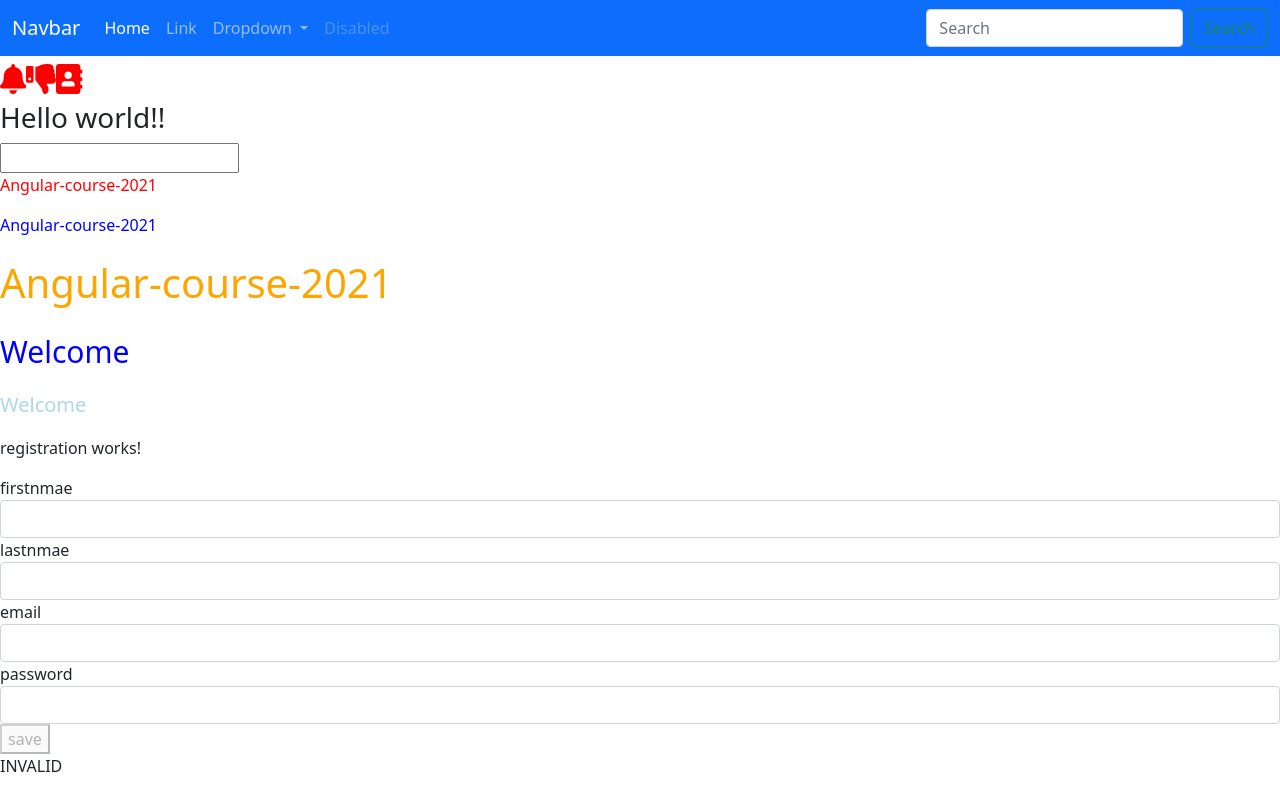
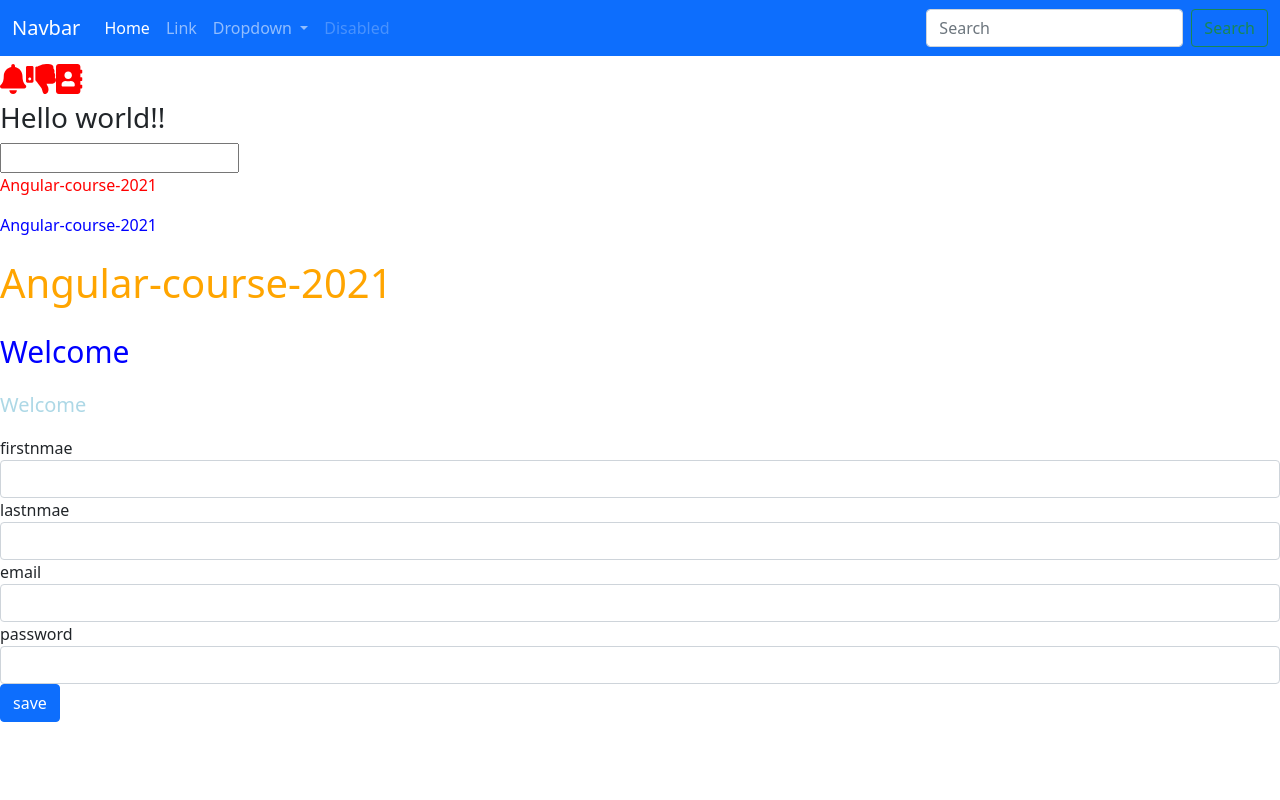
Before and after one commit to ManuDev03/angular-course-2021, an Angular app: page / in a window 1280 px wide. Built offline with nearby package versions, Linux system fonts and the light colour scheme.

Commit message:
ngsubmit save form values

```diff
--- a/src/app/app.component.html
+++ b/src/app/app.component.html
@@ -48,4 +48,9 @@
 <p [ngClass] = '{"blueEnabled":true}'>Welcome</p>
 <p [ngClass] = 'condition ? "blueEnabled":"blueDisabled"'>Welcome</p>
 
-<app-registration></app-registration>
+<!-- <app-registration></app-registration> -->
+
+
+<app-editor>
+
+</app-editor>
--- /dev/null
+++ b/src/app/editor/editor.component.html
@@ -0,0 +1,47 @@
+<form [formGroup]="myform" (ngSubmit)="save()">
+  <div class="form-group">
+    <label for="">firstnmae</label>
+  </div>
+  <div>
+    <input
+      type="text"
+      name="firstname"
+      class="form-control"
+      formControlName="fname"
+    />
+  </div>
+  <div class="form-group">
+    <label for="">lastnmae</label>
+  </div>
+  <div>
+    <input
+      type="text"
+      name="lastname"
+      class="form-control"
+      formControlName="lname"
+    />
+  </div>
+  <div class="form-group">
+    <label for="">email</label>
+  </div>
+  <div>
+    <input
+      type="text"
+      name="email"
+      class="form-control"
+      formControlName="email"
+    />
+  </div>
+  <div class="form-group">
+    <label for="">password</label>
+  </div>
+  <div>
+    <input
+      type="text"
+      name="password"
+      class="form-control"
+      formControlName="password"
+    />
+  </div>
+  <button class="btn btn-primary">save</button>
+</form>
--- /dev/null
+++ b/src/app/editor/editor.component.ts
@@ -0,0 +1,26 @@
+import { Component, OnInit } from '@angular/core';
+import { FormControl,FormGroup } from '@angular/forms';
+
+@Component({
+  selector: 'app-editor',
+  templateUrl: './editor.component.html',
+  styleUrls: ['./editor.component.css']
+})
+export class EditorComponent implements OnInit {
+  myform=new FormGroup({
+    fname :new FormControl(''),
+    lname :new FormControl(''),
+    email :new FormControl(''),
+    password :new FormControl('')
+
+  })
+
+  constructor() { }
+
+  ngOnInit(): void {
+  }
+  save(){
+    console.log(this.myform.value)
+  }
+
+}
--- a/src/app/student/registration/registration.component.html
+++ b/src/app/student/registration/registration.component.html
@@ -44,6 +44,6 @@
 
         </div>
     </div>
-    <button [disabled] = "myform.invalid" (click)="save()">save</button>
+    <button [disabled] = "myform.invalid" class="btn btn-primary" (click)="save()">save</button>
 </form>
 {{myform.status}}
```
Also changed, not shown: src/app/app.module.ts (+7 -3 lines), src/app/editor/editor.component.css (added), 1 other file (tests, documents, lock files or other folders).
